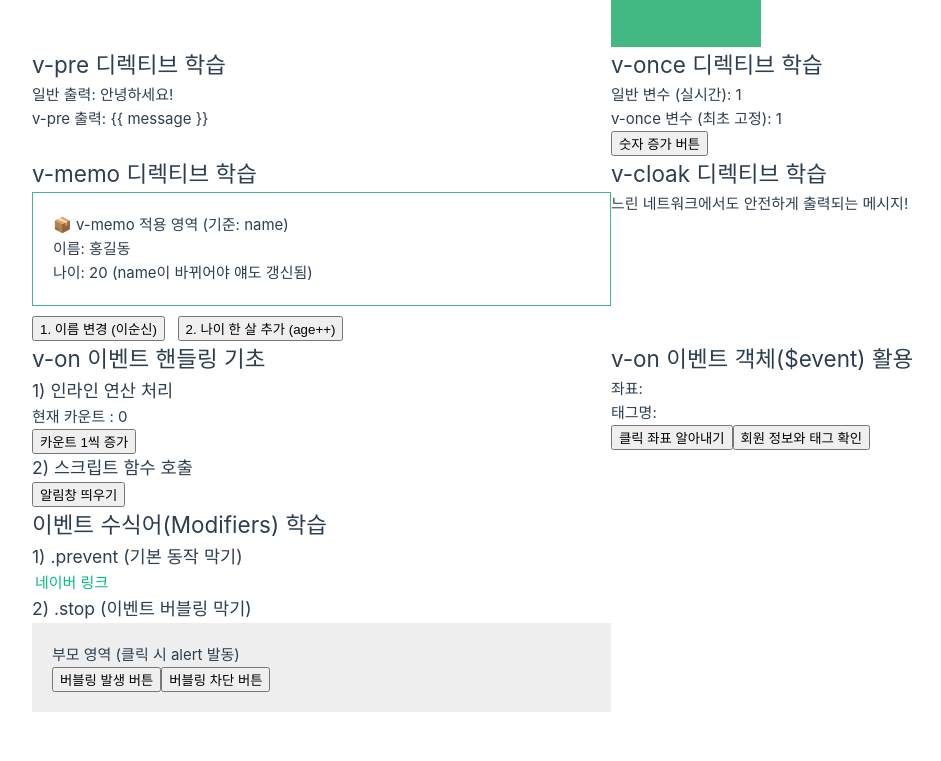
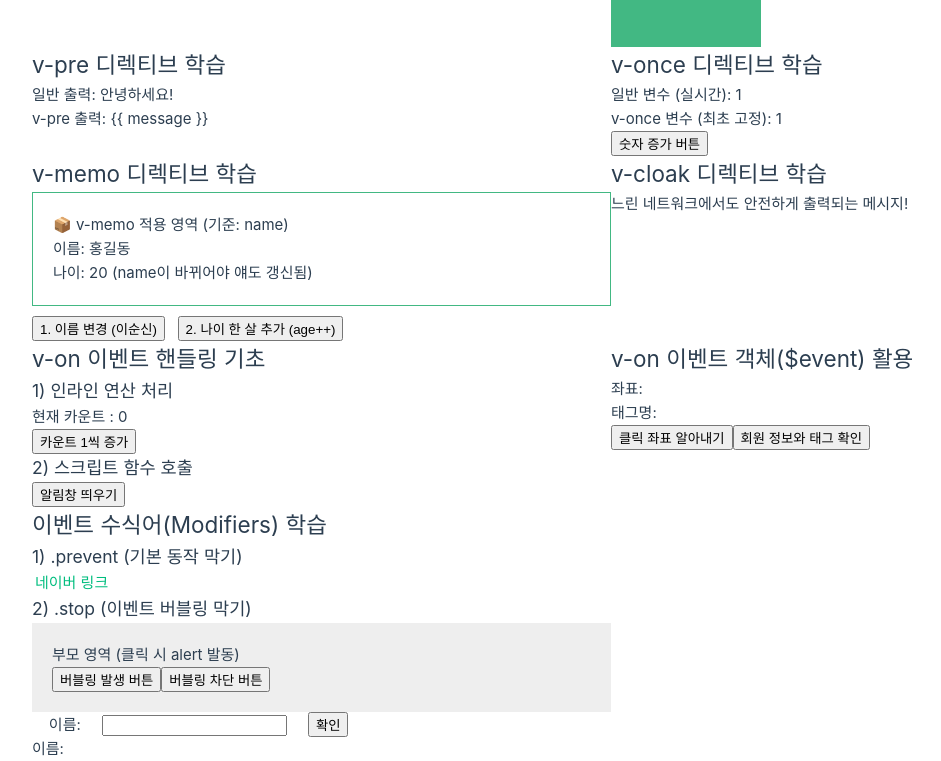
Before and after one commit to rntqkdl/skala-vue, a Vue app: page / in a window 1280 px wide. Shown: the part 1352-2113 px from the top of the page, without its empty margins (29-970 px from the left). Before the commit the page ends 2064 px from the top, so only its background shows below. Built offline with nearby package versions, Linux system fonts and the light colour scheme.

Commit message:
vue-from-submit작성

```diff
--- a/src/App.vue
+++ b/src/App.vue
@@ -17,6 +17,7 @@ import SampleVcloak from './components/practices/SampleVcloak.vue'
 import VueonEventHandler from './components/practices/VueonEventHandler.vue'
 import VueEventObject from './components/practices/VueEventObject.vue'
 import VueEventModifier from './components/practices/VueEventModifier.vue'
+import VueForm from './components/practices/VueForm.vue'
 </script>
 
 <template>
@@ -39,4 +40,5 @@ import VueEventModifier from './components/practices/VueEventModifier.vue'
   <VueonEventHandler />
   <VueEventObject />
   <VueEventModifier />
+  <VueForm />
 </template>
--- /dev/null
+++ b/src/components/practices/VueForm.vue
@@ -0,0 +1,20 @@
+<script setup>
+import { ref } from 'vue'
+
+const result = ref('')
+
+const submit = (e) => {
+  const formData = new FormData(e.target)
+  result.value = formData.get('name')
+}
+</script>
+
+<template>
+
+  <form @submit.prevent="submit">
+        이름:     <input name="name" />     <button type="submit">확인</button>
+  </form>
+
+
+  <p>이름: {{ result }}</p>
+</template>
```
Also changed, not shown: 1 other file (tests, documents, lock files or other folders).
